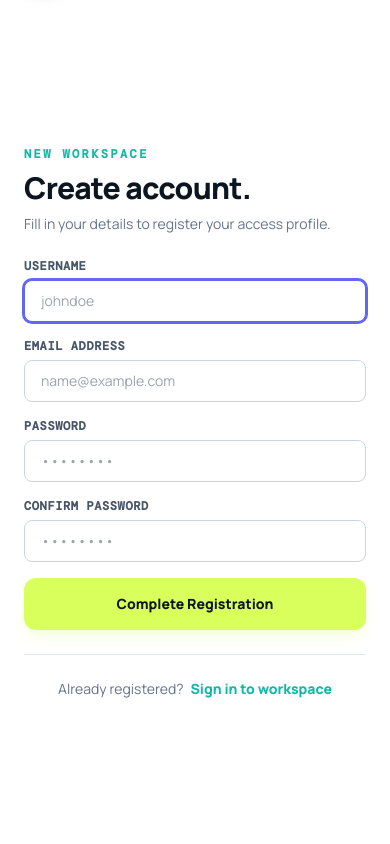
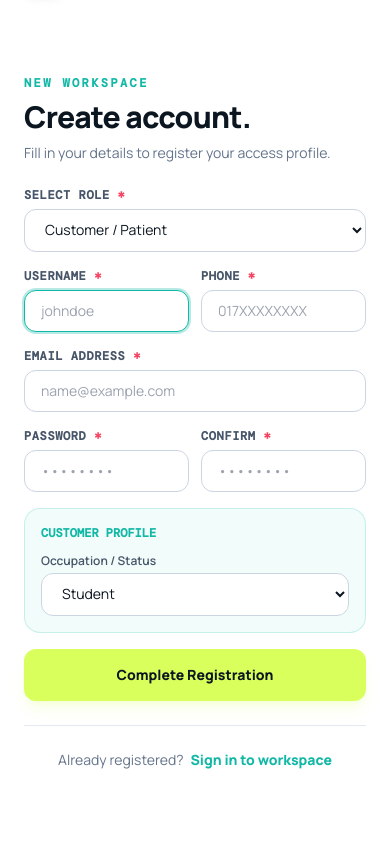
Before and after one commit to Rub-Shefa/AIEP, a Django app: page /register/ in a window 390 px wide. Shown: the part 85-929 px from the top of the page. Run offline with Django 5.2, Linux system fonts and the light colour scheme; some libraries are stand-ins or nearby versions.

Commit message:
feat(accounts): implement secure role-based registration and profile system
- Implement multi-role registration (Customer, Supplier, Provider, Courier)
- Enforce single-role registration and strict email uniqueness checks
- Add phone number validation and dynamic role-specific profile handling
- Update CustomerProfile model with dedicated contact and preference fields
- Update registration template with visual mandatory indicators (*)

```diff
--- a/accounts/forms.py
+++ b/accounts/forms.py
@@ -1,74 +1,109 @@
+import re  # Fixes "re is not defined"
 from django import forms
 from django.contrib.auth.forms import UserCreationForm
 from django.contrib.auth.models import User
-from .models import CustomerProfile
+from django.core.exceptions import ValidationError
+from django.core.validators import RegexValidator
+from . import models
 
+ROLE_CHOICES = (
+    ('customer', 'Customer / Patient'),
+    ('seller', 'Medical Supplier / Pharmacy'),
+    ('provider', 'Healthcare Provider / Doctor'),
+    ('courier', 'Courier / Delivery Service'),
+)
+
+OCCUPATION_CHOICES = (
+    ('student', 'Student'),
+    ('housewife', 'Housewife'),
+    ('employed', 'Employed Professional'),
+    ('other', 'Other'),
+)
+
+phone_regex = RegexValidator(
+    regex=r'^(?:\+8801|01)[3-9]\d{8}$',
+    message="Enter a valid Bangladeshi phone number (e.g., 01712345678 or +8801712345678)."
+)
+
+INPUT_STYLE = 'w-full rounded-xl border border-slate-300 px-4 py-2.5 text-sm bg-white focus:ring-2 focus:ring-teal/30 focus:border-teal outline-none transition-all'
 
 class CustomUserCreationForm(UserCreationForm):
+    role = forms.ChoiceField(
+        choices=ROLE_CHOICES,
+        initial='customer',
+        widget=forms.Select(attrs={'id': 'id_role', 'class': INPUT_STYLE})
+    )
     email = forms.EmailField(
         required=True,
-        widget=forms.EmailInput(attrs={
-            'class': 'w-full px-4 py-2.5 rounded-lg border border-slate-300 focus:ring-2 focus:ring-indigo-500 focus:border-indigo-500 transition-all text-sm outline-none',
-            'placeholder': 'name@example.com'
-        })
+        widget=forms.EmailInput(attrs={'class': INPUT_STYLE, 'placeholder': 'name@example.com'})
     )
+    phone_number = forms.CharField(
+        validators=[phone_regex],
+        required=True,
+        widget=forms.TextInput(attrs={'class': INPUT_STYLE, 'placeholder': '017XXXXXXXX'})
+    )
+
+    # Dynamic Profile Fields
+    occupation = forms.ChoiceField(
+        choices=[('student', 'Student'), ('housewife', 'Housewife'), ('employed', 'Employed'), ('other', 'Other')],
+        required=False,
+        widget=forms.Select(attrs={'class': INPUT_STYLE})
+    )
+    store_name = forms.CharField(required=False, widget=forms.TextInput(attrs={'class': INPUT_STYLE, 'placeholder': 'Store Name'}))
+    company_description = forms.CharField(required=False, widget=forms.Textarea(attrs={'rows': 2, 'class': INPUT_STYLE}))
+    offline_location = forms.CharField(required=False, widget=forms.TextInput(attrs={'class': INPUT_STYLE}))
+    specialty = forms.CharField(required=False, widget=forms.TextInput(attrs={'class': INPUT_STYLE}))
+    degrees = forms.CharField(required=False, widget=forms.TextInput(attrs={'class': INPUT_STYLE}))
+    vehicle_type = forms.CharField(required=False, widget=forms.TextInput(attrs={'class': INPUT_STYLE}))
 
     class Meta:
         model = User
         fields = ('username', 'email')
-        widgets = {
-            'username': forms.TextInput(attrs={
-                'class': 'w-full px-4 py-2.5 rounded-lg border border-slate-300 focus:ring-2 focus:ring-indigo-500 focus:border-indigo-500 transition-all text-sm outline-none',
-                'placeholder': 'johndoe'
-            }),
-        }
 
     def __init__(self, *args, **kwargs):
         super().__init__(*args, **kwargs)
-        input_style = 'w-full px-4 py-2.5 rounded-lg border border-slate-300 focus:ring-2 focus:ring-indigo-500 focus:border-indigo-500 transition-all text-sm outline-none'
-        self.fields['password1'].widget.attrs.update({'class': input_style, 'placeholder': '••••••••'})
-        self.fields['password2'].widget.attrs.update({'class': input_style, 'placeholder': '••••••••'})
+        self.fields['username'].widget.attrs.update({'class': INPUT_STYLE, 'placeholder': 'johndoe'})
+        self.fields['password1'].widget.attrs.update({'class': INPUT_STYLE, 'placeholder': '••••••••'})
+        self.fields['password2'].widget.attrs.update({'class': INPUT_STYLE, 'placeholder': '••••••••'})
+
+    def clean_phone_number(self):
+        phone = self.cleaned_data.get('phone_number', '').strip()
+        # Remove extra spaces or dashes
+        phone = re.sub(r'[\s\-]', '', phone)
+
+        # Enforce exact length rules for local (11 digits) or international (+880 = 14 chars)
+        if phone.startswith('01') and len(phone) != 11:
+            raise ValidationError("Local mobile numbers must be exactly 11 digits.")
+        elif phone.startswith('+8801') and len(phone) != 14:
+            raise ValidationError("International format mobile numbers must be exactly 14 characters (+8801XXXXXXXXX).")
+
+        return phone
 
     def save(self, commit=True):
         user = super().save(commit=False)
         user.email = self.cleaned_data['email']
         if commit:
             user.save()
-            # Automatically create a default CustomerProfile for new signups
-            CustomerProfile.objects.get_or_create(user=user)
+            role = self.cleaned_data.get('role')
+            phone = self.cleaned_data.get('phone_number')
+
+            if role == 'customer' and hasattr(models, 'CustomerProfile'):
+                models.CustomerProfile.objects.get_or_create(user=user, defaults={'phone_number': phone})
+            elif role == 'seller' and hasattr(models, 'SellerProfile'):
+                models.SellerProfile.objects.get_or_create(
+                    user=user,
+                    defaults={'store_name': self.cleaned_data.get('store_name') or f"{user.username}'s Store", 'phone_number': phone}
+                )
+            elif role == 'provider' and hasattr(models, 'ProviderProfile'):
+                models.ProviderProfile.objects.get_or_create(
+                    user=user,
+                    defaults={'specialty': self.cleaned_data.get('specialty') or 'General Practice', 'phone_number': phone}
+                )
+            elif role == 'courier' and hasattr(models, 'CourierProfile'):
+                models.CourierProfile.objects.get_or_create(user=user, defaults={'phone_number': phone})
+
         return user
 
-class RegisterForm(UserCreationForm):
-    email = forms.EmailField(required=True)
-
-    class Meta:
-        model = User
-        fields = ("username", "email")  # Only include User model fields here
-
-    def __init__(self, *args, **kwargs):
-        super().__init__(*args, **kwargs)
-
-        input_class = "form-input"
-
-        self.fields["username"].widget.attrs.update({
-            "class": input_class,
-            "placeholder": "Choose a username",
-        })
-        self.fields["email"].widget.attrs.update({
-            "class": input_class,
-            "placeholder": "you@organisation.com",
-        })
-        self.fields["password1"].widget.attrs.update({
-            "class": input_class,
-            "placeholder": "Create a secure password",
-        })
-        self.fields["password2"].widget.attrs.update({
-            "class": input_class,
-            "placeholder": "Repeat your password",
-        })
-
-    def save(self, commit=True):
-        user = super().save(commit=commit)
-        if commit:
-            CustomerProfile.objects.get_or_create(user=user)
-        return user
+class RegisterForm(CustomUserCreationForm):
+    """Maintains backward compatibility across imports"""
+    pass
--- a/accounts/models.py
+++ b/accounts/models.py
@@ -3,6 +3,8 @@ from django.contrib.auth.models import User
 
 class CustomerProfile(models.Model):
     user = models.OneToOneField(User, on_delete=models.CASCADE, related_name='customer_profile')
+    phone_number = models.CharField(max_length=20, blank=True)
+    occupation = models.CharField(max_length=50, blank=True)
     budget_range = models.CharField(max_length=50, blank=True)
     location = models.CharField(max_length=255, blank=True)
     health_preferences = models.TextField(blank=True)
--- a/accounts/templates/accounts/register.html
+++ b/accounts/templates/accounts/register.html
@@ -74,23 +74,92 @@
         {% csrf_token %}
 
         <div>
-          <label for="{{ form.username.id_for_label }}" class="mb-1.5 block font-mono text-xs font-semibold uppercase tracking-wider text-slate-600">Username</label>
+          <label for="{{ form.role.id_for_label }}" class="mb-1.5 block font-mono text-xs font-semibold uppercase tracking-wider text-slate-600">
+            Select Role <span class="text-rose-500">*</span>
+          </label>
+          {{ form.role }}
+        </div>
+
+        <div class="grid grid-cols-2 gap-3">
+          <div>
+            <label for="{{ form.username.id_for_label }}" class="mb-1.5 block font-mono text-xs font-semibold uppercase tracking-wider text-slate-600">
+              Username <span class="text-rose-500">*</span>
+            </label>
             {{ form.username }}
+          </div>
+          <div>
+            <label for="{{ form.phone_number.id_for_label }}" class="mb-1.5 block font-mono text-xs font-semibold uppercase tracking-wider text-slate-600">
+              Phone <span class="text-rose-500">*</span>
+            </label>
+            {{ form.phone_number }}
+          </div>
         </div>
 
         <div>
-          <label for="{{ form.email.id_for_label }}" class="mb-1.5 block font-mono text-xs font-semibold uppercase tracking-wider text-slate-600">Email address</label>
+          <label for="{{ form.email.id_for_label }}" class="mb-1.5 block font-mono text-xs font-semibold uppercase tracking-wider text-slate-600">
+            Email address <span class="text-rose-500">*</span>
+          </label>
           {{ form.email }}
         </div>
 
+        <div class="grid grid-cols-2 gap-3">
           <div>
-          <label for="{{ form.password1.id_for_label }}" class="mb-1.5 block font-mono text-xs font-semibold uppercase tracking-wider text-slate-600">Password</label>
+            <label for="{{ form.password1.id_for_label }}" class="mb-1.5 block font-mono text-xs font-semibold uppercase tracking-wider text-slate-600">
+              Password <span class="text-rose-500">*</span>
+            </label>
             {{ form.password1 }}
           </div>
+          <div>
+            <label for="{{ form.password2.id_for_label }}" class="mb-1.5 block font-mono text-xs font-semibold uppercase tracking-wider text-slate-600">
+              Confirm <span class="text-rose-500">*</span>
+            </label>
+            {{ form.password2 }}
+          </div>
+        </div>
 
+        <!-- Dynamic Role Fields -->
+        <div id="customer-fields" class="role-group space-y-3 rounded-2xl border border-teal/20 bg-teal/5 p-4 transition-all">
+          <p class="font-mono text-xs font-bold text-teal">CUSTOMER PROFILE</p>
           <div>
-          <label for="{{ form.password2.id_for_label }}" class="mb-1.5 block font-mono text-xs font-semibold uppercase tracking-wider text-slate-600">Confirm Password</label>
-          {{ form.password2 }}
+            <label class="mb-1 block text-xs font-semibold text-slate-600">Occupation / Status</label>
+            {{ form.occupation }}
+          </div>
+        </div>
+
+        <div id="seller-fields" class="role-group space-y-3 rounded-2xl border border-teal/20 bg-teal/5 p-4 transition-all" style="display: none;">
+          <p class="font-mono text-xs font-bold text-teal">SUPPLIER PROFILE</p>
+          <div>
+            <label class="mb-1 block text-xs font-semibold text-slate-600">Store / Company Name</label>
+            {{ form.store_name }}
+          </div>
+          <div>
+            <label class="mb-1 block text-xs font-semibold text-slate-600">Description</label>
+            {{ form.company_description }}
+          </div>
+          <div>
+            <label class="mb-1 block text-xs font-semibold text-slate-600">Offline Location</label>
+            {{ form.offline_location }}
+          </div>
+        </div>
+
+        <div id="provider-fields" class="role-group space-y-3 rounded-2xl border border-teal/20 bg-teal/5 p-4 transition-all" style="display: none;">
+          <p class="font-mono text-xs font-bold text-teal">PROVIDER PROFILE</p>
+          <div>
+            <label class="mb-1 block text-xs font-semibold text-slate-600">Medical Specialty</label>
+            {{ form.specialty }}
+          </div>
+          <div>
+            <label class="mb-1 block text-xs font-semibold text-slate-600">Degrees & Qualifications</label>
+            {{ form.degrees }}
+          </div>
+        </div>
+
+        <div id="courier-fields" class="role-group space-y-3 rounded-2xl border border-teal/20 bg-teal/5 p-4 transition-all" style="display: none;">
+          <p class="font-mono text-xs font-bold text-teal">COURIER PROFILE</p>
+          <div>
+            <label class="mb-1 block text-xs font-semibold text-slate-600">Vehicle Type</label>
+            {{ form.vehicle_type }}
+          </div>
         </div>
 
         <button type="submit" class="btn-slide-left w-full rounded-xl bg-lime py-4 text-sm font-extrabold text-ink shadow-lg shadow-lime/20 transition-all duration-300 hover:bg-teal hover:text-white hover:shadow-xl hover:shadow-teal/40">
@@ -105,4 +174,22 @@
     </div>
   </section>
 </main>
+
+<script>
+  document.addEventListener('DOMContentLoaded', function() {
+    const roleSelect = document.getElementById('id_role');
+    const roleGroups = document.querySelectorAll('.role-group');
+
+    function toggleRoleFields() {
+      roleGroups.forEach(group => group.style.display = 'none');
+      const target = document.getElementById(roleSelect.value + '-fields');
+      if (target) {
+        target.style.display = 'block';
+      }
+    }
+
+    roleSelect.addEventListener('change', toggleRoleFields);
+    toggleRoleFields();
+  });
+</script>
 {% endblock %}
--- a/accounts/urls.py
+++ b/accounts/urls.py
@@ -8,4 +8,7 @@ urlpatterns = [
     path('logout/', views.logout_view, name='logout'),
     path('admin-dashboard/', views.admin_dashboard_view, name='admin_dashboard'),
     path('customer-dashboard/', views.customer_dashboard_view, name='customer_dashboard'),
+    path('seller-dashboard/', views.seller_dashboard_view, name='seller_dashboard'),
+    path('provider-dashboard/', views.provider_dashboard_view, name='provider_dashboard'),
+    path('courier-dashboard/', views.courier_dashboard_view, name='courier_dashboard'),
 ]
--- a/accounts/views.py
+++ b/accounts/views.py
@@ -24,6 +24,12 @@ def is_admin(user):
 def redirect_based_on_role(user):
     if user.is_staff or user.is_superuser:
         return redirect('admin_dashboard')
+    elif hasattr(user, 'sellerprofile'):
+        return redirect('seller_dashboard')
+    elif hasattr(user, 'providerprofile'):
+        return redirect('provider_dashboard')
+    elif hasattr(user, 'courierprofile'):
+        return redirect('courier_dashboard')
     return redirect('customer_dashboard')
 
 def login_view(request):
@@ -57,12 +63,20 @@ def register_view(request):
         form = CustomUserCreationForm(request.POST)
         if form.is_valid():
             user = form.save()
-            messages.success(request, "Account created successfully! You can now log in.")
-            return redirect('login')
+            login(request, user)
+            messages.success(request, "Account created successfully!")
+            return redirect_based_on_role(user)
         else:
+            # Clean up field names for user messages
+            field_name_map = {
+                'password1': 'Password',
+                'password2': 'Password',
+                'phone_number': 'Phone Number',
+            }
             for field, errors in form.errors.items():
+                display_name = field_name_map.get(field, field.replace('_', ' ').capitalize())
                 for error in errors:
-                    messages.error(request, f"{field.capitalize()}: {error}")
+                    messages.error(request, f"{display_name}: {error}")
     else:
         form = CustomUserCreationForm()
 
@@ -73,6 +87,7 @@ def logout_view(request):
     messages.info(request, "You have been logged out.")
     return redirect('login')
 
+# --- Dashboard Handlers ---
 @login_required
 @user_passes_test(is_admin)
 def admin_dashboard_view(request):
@@ -81,3 +96,15 @@ def admin_dashboard_view(request):
 @login_required
 def customer_dashboard_view(request):
     return render(request, 'accounts/customer_dashboard.html')
+
+@login_required
+def seller_dashboard_view(request):
+    return render(request, 'accounts/seller_dashboard.html')
+
+@login_required
+def provider_dashboard_view(request):
+    return render(request, 'accounts/provider_dashboard.html')
+
+@login_required
+def courier_dashboard_view(request):
+    return render(request, 'accounts/courier_dashboard.html')
--- a/aiep_backend/settings.py
+++ b/aiep_backend/settings.py
@@ -126,3 +126,8 @@ STATIC_URL = 'static/'
 # https://docs.djangoproject.com/en/5.2/ref/settings/#default-auto-field
 
 DEFAULT_AUTO_FIELD = 'django.db.models.BigAutoField'
+
+CSRF_TRUSTED_ORIGINS = [
+    'http://127.0.0.1:8000',
+    'http://localhost:8000',
+]
```
Also changed, not shown: accounts/migrations/0006_customerprofile_occupation_and_more.py (added). Lines whose indentation alone changed are shown as unchanged.
